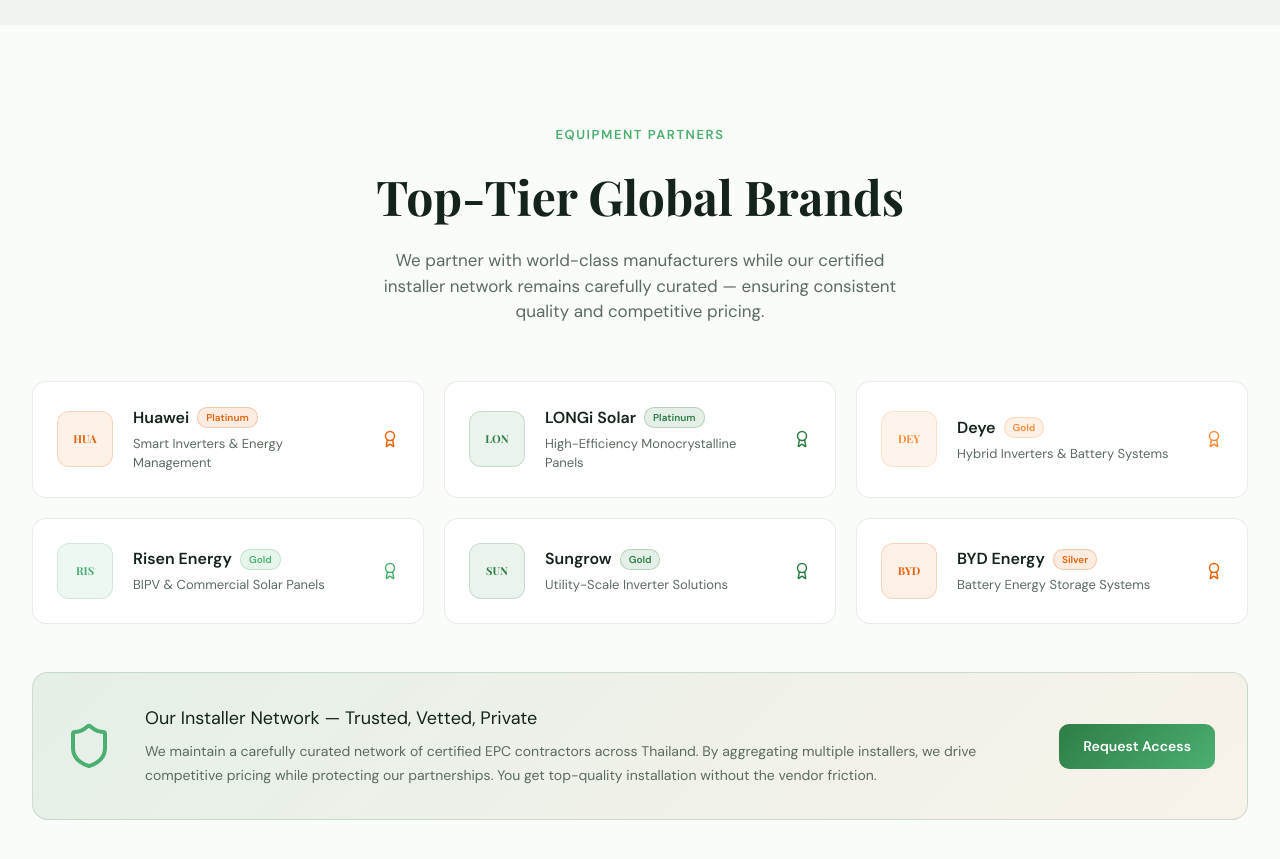
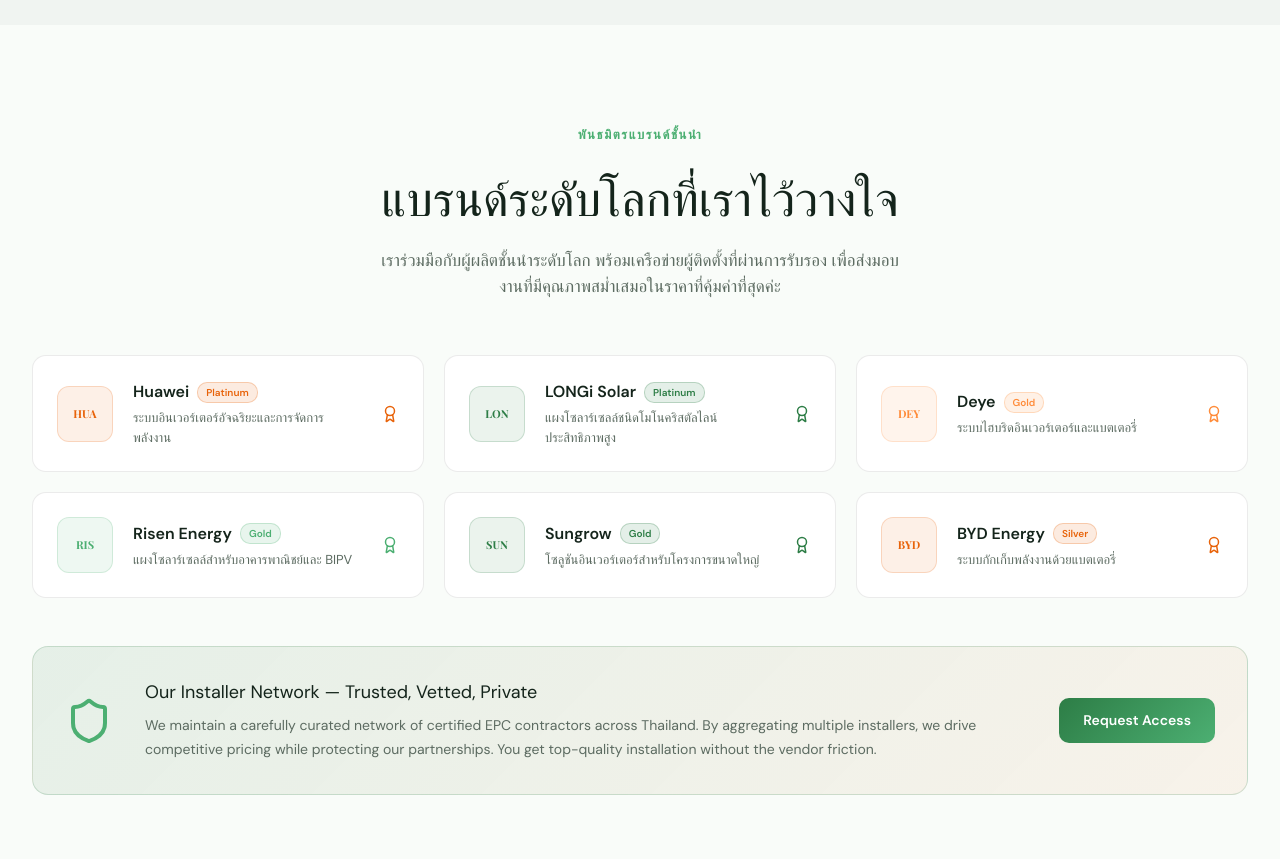
Before and after one commit to SolarACM/WebSiteSolarACM-, a Next.js app: page / in a window 1280 px wide. Shown: the part 2320-3179 px from the top of the page. Built offline with nearby package versions, Linux system fonts and the light colour scheme.

Commit message:
Add files via upload

```diff
--- a/app/page.js
+++ b/app/page.js
@@ -44,6 +44,16 @@
     epcTitle: "เครือข่ายผู้รับเหมา EPC",
     epcDesc: "เข้าถึงเครือข่ายผู้รับเหมาที่ผ่านการคัดเกรดมาตรฐาน โดยที่เราไม่ต้องเสียเวลาหาและตรวจสอบประวัติเอง",
     epcBadge: "พิเศษเฉพาะเรา",
+    partnerTag: "พันธมิตรแบรนด์ชั้นนำ",
+    partnerTitle: "แบรนด์ระดับโลกที่เราไว้วางใจ",
+    partnerDesc: "เราร่วมมือกับผู้ผลิตชั้นนำระดับโลก พร้อมเครือข่ายผู้ติดตั้งที่ผ่านการรับรอง เพื่อส่งมอบงานที่มีคุณภาพสม่ำเสมอในราคาที่คุ้มค่าที่สุดค่ะ",
+    huaweiDesc: "ระบบอินเวอร์เตอร์อัจฉริยะและการจัดการพลังงาน",
+    longiDesc: "แผงโซลาร์เซลล์ชนิดโมโนคริสตัลไลน์ประสิทธิภาพสูง",
+    deyeDesc: "ระบบไฮบริดอินเวอร์เตอร์และแบตเตอรี่",
+    risenDesc: "แผงโซลาร์เซลล์สำหรับอาคารพาณิชย์และ BIPV",
+    sungrowDesc: "โซลูชันอินเวอร์เตอร์สำหรับโครงการขนาดใหญ่",
+    bydDesc: "ระบบกักเก็บพลังงานด้วยแบตเตอรี่",
+    btnQuote: "ขอรับใบเสนอราคาฟรี",
   },
   en: {
     heroTitle: "Power Your Future Smarter with Solar",
@@ -60,7 +70,17 @@
     phone: "+095-309-5196",
     email: "mon-attention@hotmail.com",
     contactTitle: "Contact Us",
-    contactDesc: "Our consultants are ready to manage your project every step of the way."
+    contactDesc: "Our consultants are ready to manage your project every step of the way." ,
+    partnerTag: "EQUIPMENT PARTNERS",
+    partnerTitle: "Top-Tier Global Brands",
+    partnerDesc: "We partner with world-class manufacturers while our certified installer network remains carefully curated — ensuring consistent quality and competitive pricing.",
+    huaweiDesc: "Smart Inverters & Energy Management",
+    longiDesc: "High-Efficiency Monocrystalline Panels",
+    deyeDesc: "Hybrid Inverters & Battery Systems",
+    risenDesc: "BIPV & Commercial Solar Panels",
+    sungrowDesc: "Utility-Scale Inverter Solutions",
+    bydDesc: "Battery Energy Storage Systems",
+    btnQuote: "Get a Free Quote",
   }
 };
 const C = {
@@ -581,7 +601,7 @@
               <div style={{ display: "flex", gap: 12 }}>
                 <button onClick={() => { setStep(1); setResult(null); setType(null); }} style={{ flex: 1, background: "transparent", border: `1px solid ${C.border}`, borderRadius: 10, padding: 14, color: C.textMuted, cursor: "pointer", fontSize: 14 }}>Recalculate</button>
                 <a href="#support" style={{ flex: 2, background: `linear-gradient(135deg, ${C.orange}, ${C.orangeLight})`, border: "none", borderRadius: 10, padding: 14, color: "white", cursor: "pointer", fontSize: 15, fontWeight: 600, textAlign: "center", textDecoration: "none", display: "flex", alignItems: "center", justifyContent: "center", gap: 8 }}>
-                  <MessageCircle size={18} /> Get a Free Quote Now
+                  <MessageCircle size={18} /> {content[lang].btnQuote}
                 </a>
               </div>
             </div>
@@ -593,24 +613,24 @@
 }
 
 /* ─── PARTNERS ──────────────────────────────────────────────── */
-function Partners() {
+function Partners({ lang }) {
   const brands = [
-    { name: "Huawei", role: "Smart Inverters & Energy Management", tier: "Platinum", color: "#E8630A" },
-    { name: "LONGi Solar", role: "High-Efficiency Monocrystalline Panels", tier: "Platinum", color: "#2D7D46" },
-    { name: "Deye", role: "Hybrid Inverters & Battery Systems", tier: "Gold", color: "#FF8C3A" },
-    { name: "Risen Energy", role: "BIPV & Commercial Solar Panels", tier: "Gold", color: "#4CAF72" },
-    { name: "Sungrow", role: "Utility-Scale Inverter Solutions", tier: "Gold", color: "#2D7D46" },
-    { name: "BYD Energy", role: "Battery Energy Storage Systems", tier: "Silver", color: "#E8630A" },
-  ];
+  { name: "Huawei", role: content[lang].huaweiDesc, tier: "Platinum", color: "#E8630A" },
+  { name: "LONGi Solar", role: content[lang].longiDesc, tier: "Platinum", color: "#2D7D46" },
+  { name: "Deye", role: content[lang].deyeDesc, tier: "Gold", color: "#FF8C3A" },
+  { name: "Risen Energy", role: content[lang].risenDesc, tier: "Gold", color: "#4CAF72" },
+  { name: "Sungrow", role: content[lang].sungrowDesc, tier: "Gold", color: "#2D7D46" },
+  { name: "BYD Energy", role: content[lang].bydDesc, tier: "Silver", color: "#E8630A" },
+];
 
   return (
     <section id="partners" style={{ padding: "100px 2rem", background: C.dark }}>
       <div style={{ maxWidth: 1280, margin: "0 auto" }}>
         <div style={{ textAlign: "center", marginBottom: 56 }}>
-          <div style={{ color: C.greenLight, fontSize: 13, fontWeight: 600, letterSpacing: "0.12em", textTransform: "uppercase", marginBottom: 16 }}>Equipment Partners</div>
-          <h2 style={{ fontFamily: "'Playfair Display', Georgia, serif", fontSize: "clamp(2rem, 4vw, 3rem)", color: C.text, margin: 0 }}>Top-Tier Global Brands</h2>
+          <div style={{ color: C.greenLight, fontSize: 13, fontWeight: 600, letterSpacing: "0.12em", textTransform: "uppercase", marginBottom: 16 }}>{content[lang].partnerTag}</div>
+          <h2 style={{ fontFamily: "'Playfair Display', Georgia, serif", fontSize: "clamp(2rem, 4vw, 3rem)", color: C.text, margin: 0 }}>{content[lang].partnerTitle}</h2>
           <p style={{ color: C.textMuted, fontSize: 17, marginTop: 16, maxWidth: 540, margin: "16px auto 0" }}>
-            We partner with world-class manufacturers while our certified installer network remains carefully curated — ensuring consistent quality and competitive pricing.
+            {content[lang].partnerDesc}
           </p>
         </div>
 
```
